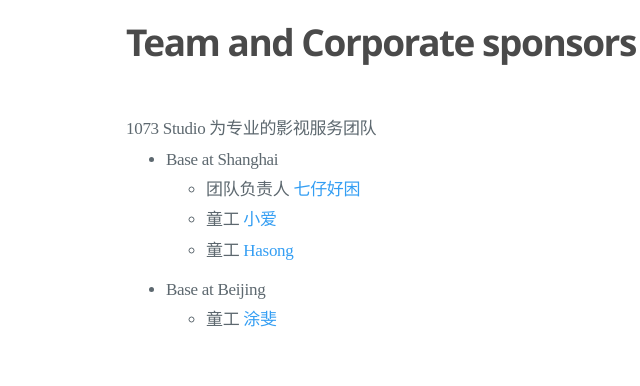
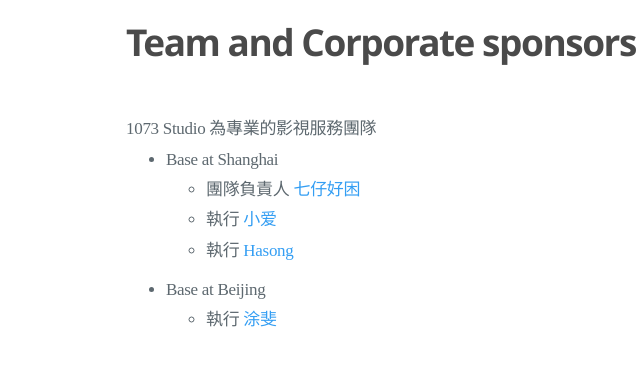
Before and after one commit to 1073Studio/main-site, a plain HTML site: page 1073-team/index.html in a window 1280 px wide. Shown: the top 386 px of the page, 264-904 px from the left. Drawn offline with Linux system fonts and the light colour scheme; a web font is replaced by a local one.

Commit message:
Site updated: 2017-06-13 00:41:20

```diff
--- a/1073-team/index.html
+++ b/1073-team/index.html
@@ -11,16 +11,16 @@
 
 
 
-    <meta name="description" content="1073 Studio 为专业的影视服务团队  Base at Shanghai 团队负责人    七仔好困 童工        小爱 童工        Hasong   Base at Beijing 童工        涂斐">
+    <meta name="description" content="1073 Studio 為專業的影視服務團隊  Base at Shanghai 團隊負責人    七仔好困 執行        小爱 執行        Hasong   Base at Beijing 執行        涂斐">
 <meta property="og:type" content="blog">
 <meta property="og:title" content="Team and Corporate sponsors">
 <meta property="og:url" content="http://www.1073studio.com/1073-team/index.html">
 <meta property="og:site_name" content="1073 Studio">
-<meta property="og:description" content="1073 Studio 为专业的影视服务团队  Base at Shanghai 团队负责人    七仔好困 童工        小爱 童工        Hasong   Base at Beijing 童工        涂斐">
-<meta property="og:updated_time" content="2017-06-12T16:35:39.000Z">
+<meta property="og:description" content="1073 Studio 為專業的影視服務團隊  Base at Shanghai 團隊負責人    七仔好困 執行        小爱 執行        Hasong   Base at Beijing 執行        涂斐">
+<meta property="og:updated_time" content="2017-06-12T16:41:02.000Z">
 <meta name="twitter:card" content="summary">
 <meta name="twitter:title" content="Team and Corporate sponsors">
-<meta name="twitter:description" content="1073 Studio 为专业的影视服务团队  Base at Shanghai 团队负责人    七仔好困 童工        小爱 童工        Hasong   Base at Beijing 童工        涂斐">
+<meta name="twitter:description" content="1073 Studio 為專業的影視服務團隊  Base at Shanghai 團隊負責人    七仔好困 執行        小爱 執行        Hasong   Base at Beijing 執行        涂斐">
 
 
 
@@ -234,16 +234,16 @@
 
     <div class="post-content markdown" itemprop="articleBody">
         <div class="main-content-wrap">
-            <p>1073 Studio 为专业的影视服务团队</p>
+            <p>1073 Studio 為專業的影視服務團隊</p>
 <ul>
 <li>Base at Shanghai<ul>
-<li>团队负责人    <a href="http://weibo.com/n/七仔好困" target="_blank" rel="external">七仔好困</a></li>
-<li>童工        <a href="http://weibo.com/n/小爱发呆" target="_blank" rel="external">小爱</a></li>
-<li>童工        <a href="http://weibo.com/n/Hasong" target="_blank" rel="external">Hasong</a></li>
+<li>團隊負責人    <a href="http://weibo.com/n/七仔好困" target="_blank" rel="external">七仔好困</a></li>
+<li>執行        <a href="http://weibo.com/n/小爱发呆" target="_blank" rel="external">小爱</a></li>
+<li>執行        <a href="http://weibo.com/n/Hasong" target="_blank" rel="external">Hasong</a></li>
 </ul>
 </li>
 <li>Base at Beijing<ul>
-<li>童工        <a href="http://weibo.com/n/涂斐_" target="_blank" rel="external">涂斐</a></li>
+<li>執行        <a href="http://weibo.com/n/涂斐_" target="_blank" rel="external">涂斐</a></li>
 </ul>
 </li>
 </ul>
```
